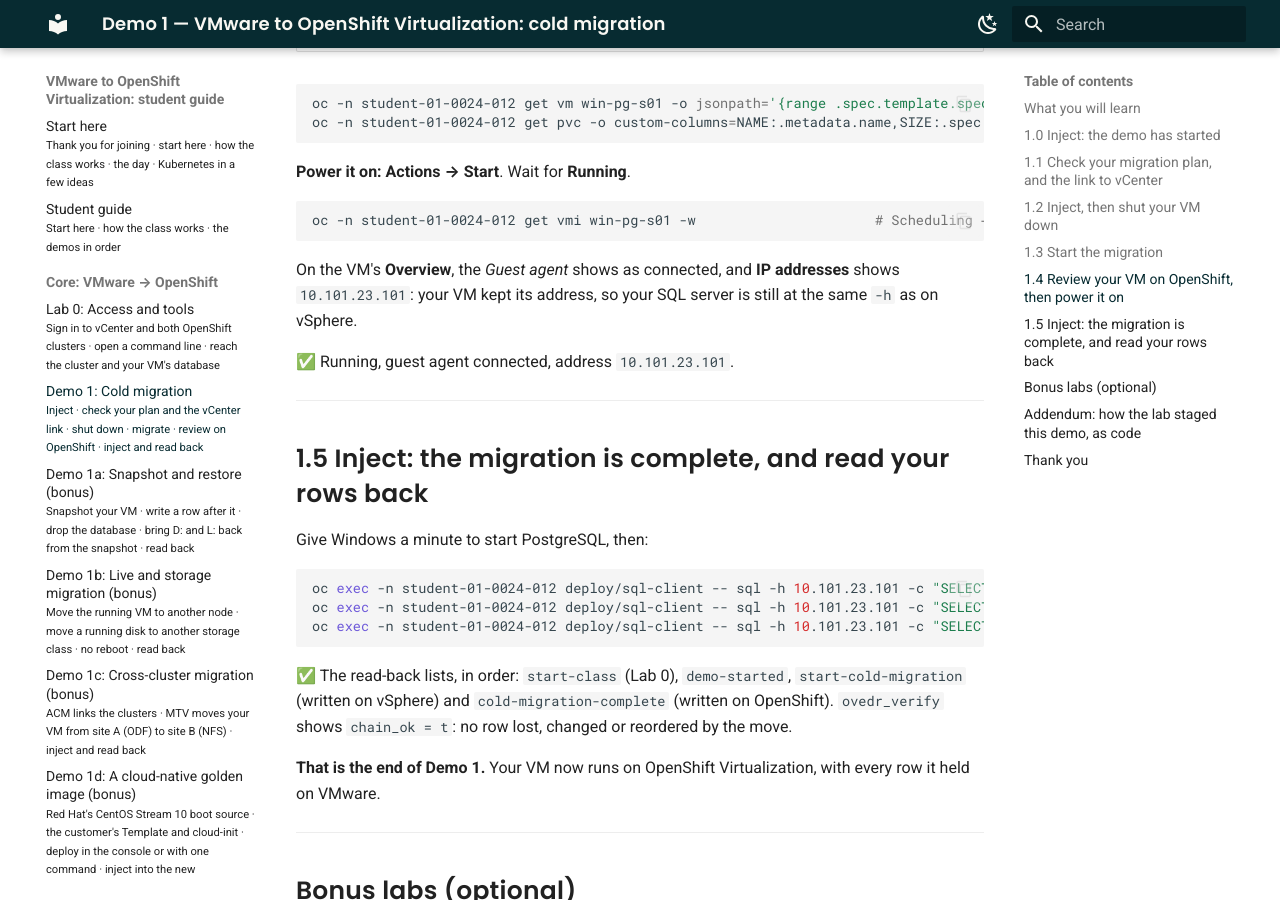
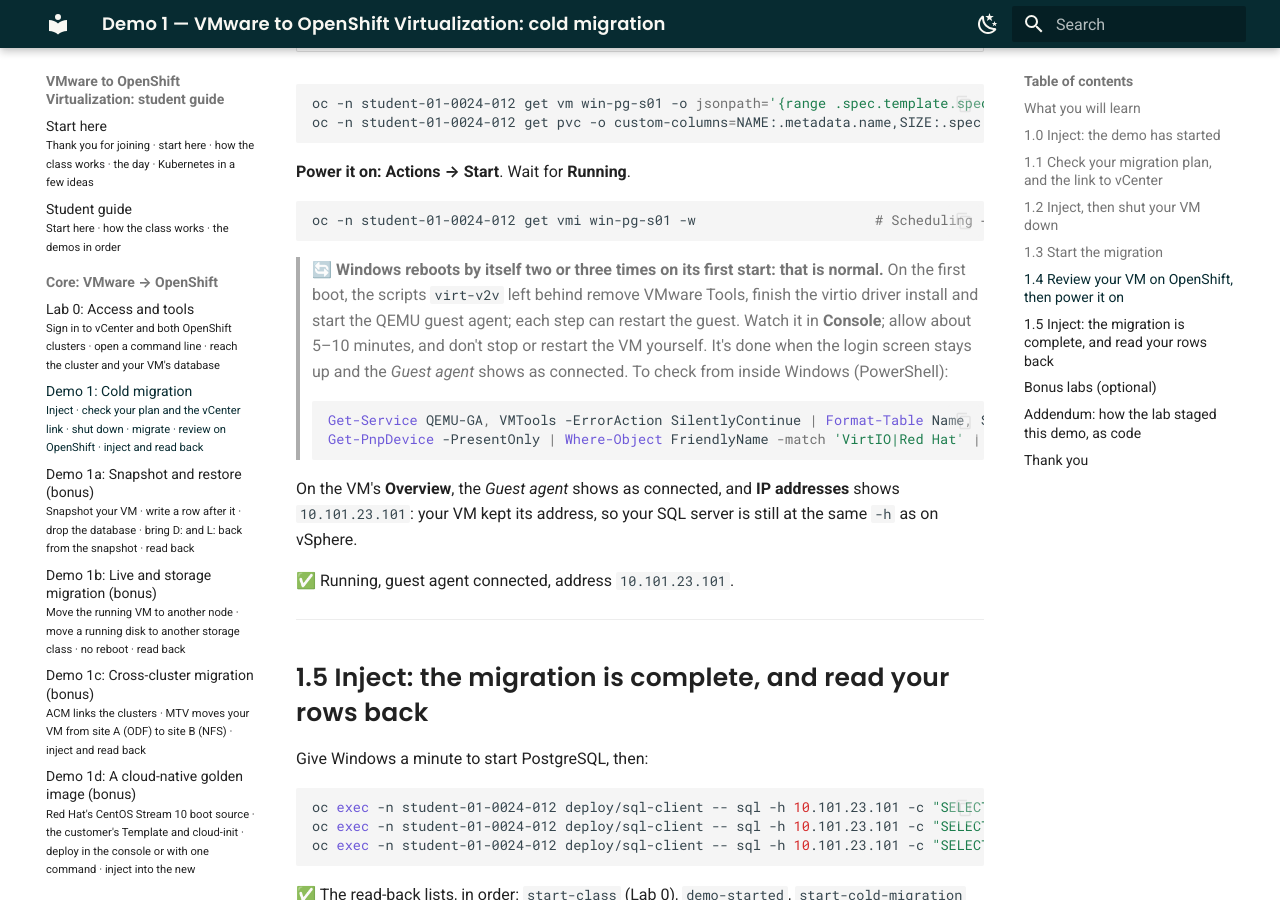
Before and after one commit to paragonmicro-lab/demo-0024-public, an MkDocs documentation site: the page built from docs/demos/01-vmware-to-ove-cold.md, in a window 1280 px wide and 900 px high, scrolled down 3899 px. Built offline with MkDocs 1.6.1 and Material for MkDocs 9.7.7, drawn with Linux system fonts in a browser that asks for light colours; some of the changed text lies outside the part shown.

Commit message:
class @ demo-openshift-ove f735335d27b4

````diff
--- a/docs/demos/01-vmware-to-ove-cold.md
+++ b/docs/demos/01-vmware-to-ove-cold.md
@@ -247,6 +247,17 @@
 oc -n student-01-0024-012 get vmi win-pg-s01 -w                      # Scheduling → Running (Ctrl-C to stop watching)
 ```
 
+> 🔄 **Windows reboots by itself two or three times on its first start: that is normal.** On the first boot, the
+> scripts `virt-v2v` left behind remove VMware Tools, finish the virtio driver install and start the QEMU guest
+> agent; each step can restart the guest. Watch it in **Console**; allow about 5–10 minutes, and don't stop or
+> restart the VM yourself. It's done when the login screen stays up and the *Guest agent* shows as connected.
+> To check from inside Windows (PowerShell):
+>
+> ```powershell
+> Get-Service QEMU-GA, VMTools -ErrorAction SilentlyContinue | Format-Table Name, Status   # QEMU-GA Running; no VMTools row
+> Get-PnpDevice -PresentOnly | Where-Object FriendlyName -match 'VirtIO|Red Hat' | Format-Table Status, FriendlyName
+> ```
+
 On the VM's **Overview**, the *Guest agent* shows as connected, and **IP addresses** shows `10.101.23.101`: your VM
 kept its address, so your SQL server is still at the same `-h` as on vSphere.
 
````
Also changed, not shown: other parts of docs/demos/01-vmware-to-ove-cold.md (+2 -2 lines).
